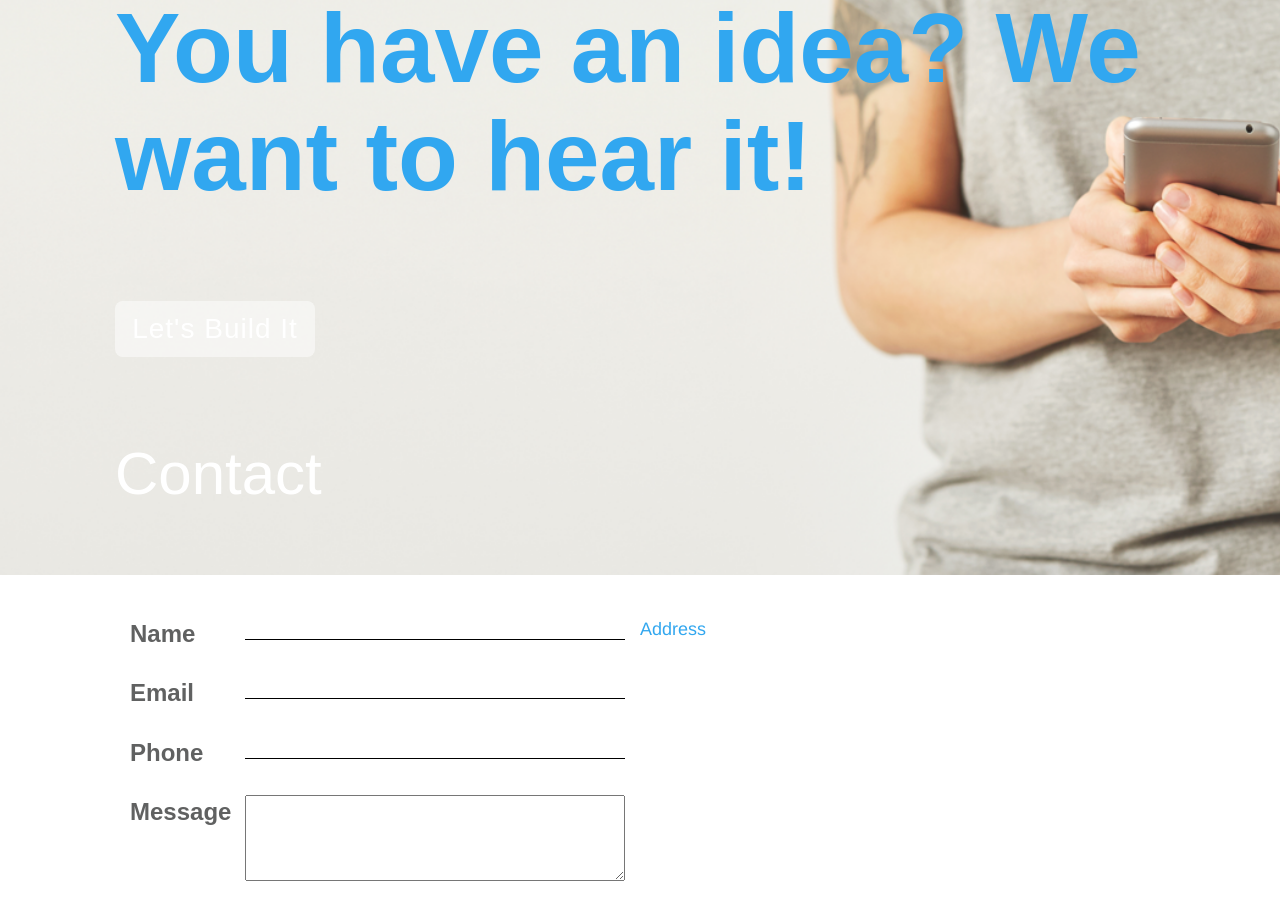
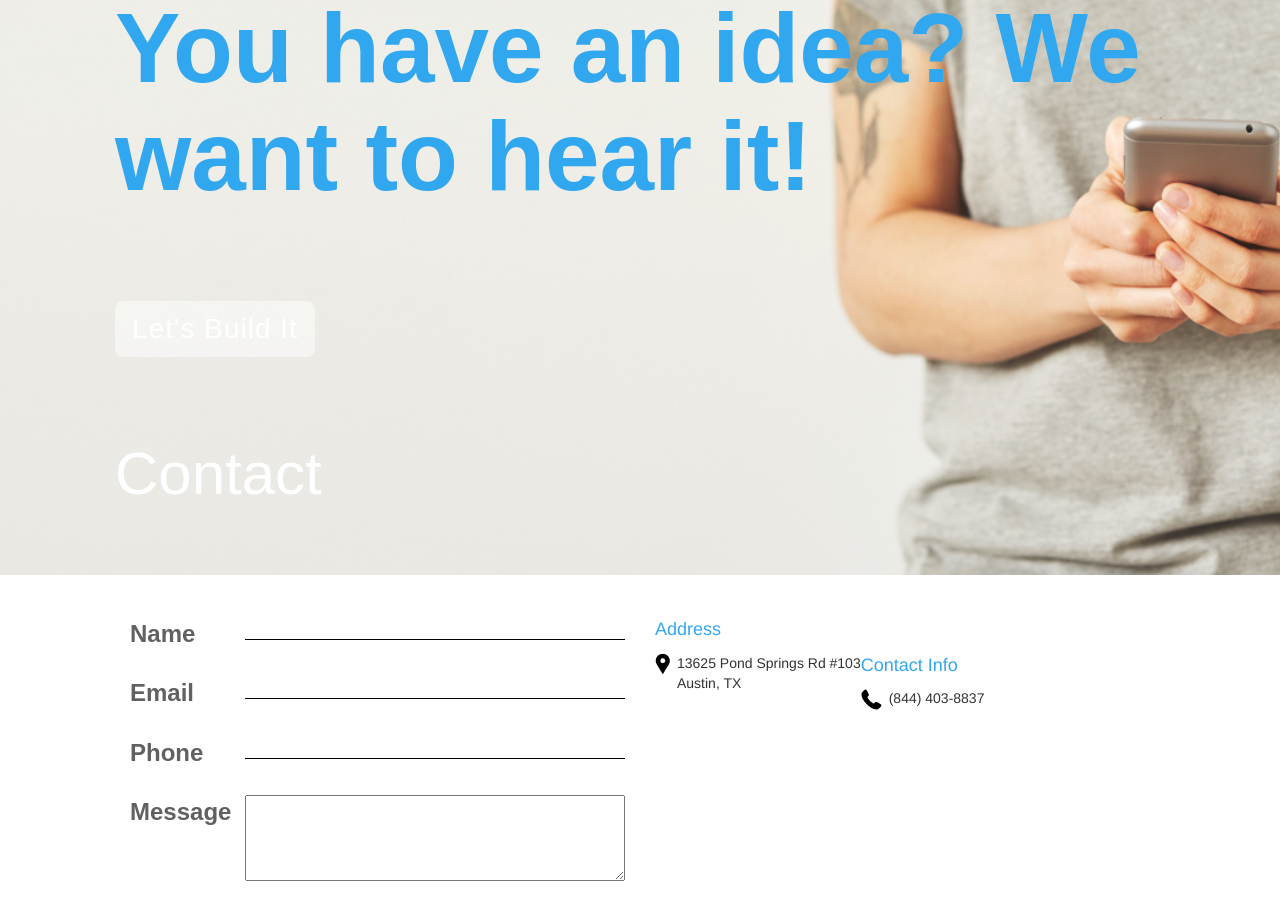
Before and after one commit to alicebnelson/UnfriendWebsite, a plain HTML site: page contact1.html in a window 1280 px wide. Shown: the part 265-1183 px from the top of the page. Drawn offline with Linux system fonts and the light colour scheme; a web font is replaced by a local one.

Commit message:
Contact Info

```diff
--- a/contact1.html
+++ b/contact1.html
@@ -77,19 +77,37 @@
                 <a class="button blue" href="submit.html">Submit</a>
             </div>
             </div>
-            <div vlass="rightSide col-md-6">
+            <div class="rightSide col-md-6">
                 <div id="address">
-                <p class="blueFontRight">
-                    Address
-                </p>
+                    <p class="blueFontRight">
+                        Address
+                     </p>
                     <div>
                         <div class="iconContact">
+                            <img class="iconSpacing" src="../UnfriendWebsite/images/Contact/facebook-placeholder-for-locate-places-on-mapsBlack.png">
                         </div>
                         <div class="addressText">
+                            <p>
+                                13625 Pond Springs Rd #103
+                                <br>
+                                Austin, TX
+                            </p>
                         </div>
                     </div>
                 </div>
-
+                <div id="contactInfo">
+                    <p class="blueFontRight">
+                        Contact Info
+                    </p>
+                    <div class="iconContact">
+                        <img class="iconSpacing" src="../UnfriendWebsite/images/Contact/phone-receiverBlack.png">
+                    </div>
+                    <div class="addressText">
+                        <p>
+                            (844) 403-8837
+                        </p>
+                    </div>
+                </div>
             </div>
         </div>
 
--- a/css/css2.css
+++ b/css/css2.css
@@ -447,6 +447,18 @@ h3 {
   font-size: 18px;
   text-align: left;
   color: #32A7EF;
+}
+
+.iconSpacing {
+  padding-right: 0.5em;
+}
+
+.iconContact {
+  float: left;
+}
+
+.addressText {
+  float: left;
 }
 
 .pBlue {
```
Also changed, not shown: images/Contact/close-envelopeBlack.png (added), images/Contact/facebook-placeholder-for-locate-places-on-mapsBlack.png (added), images/Contact/phone-receiverBlack.png (added).
